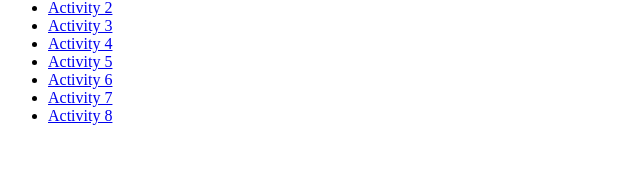
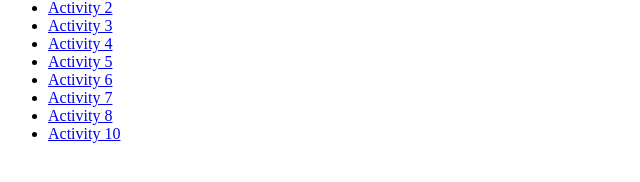
Before and after one commit to anzumr/microcredential, a plain HTML site: page index.html in a window 1280 px wide. Shown: the part 128-310 px from the top of the page, 0-640 px from the left. Drawn offline with Linux system fonts and the light colour scheme.

Commit message:
Add files via upload

```diff
--- a/index.html
+++ b/index.html
@@ -17,6 +17,8 @@
     <li><a href="day9/day9.html" target="_blank"> Activity 6</a></li>
     <li><a href="day10/day10.html" target="_blank"> Activity 7</a></li>
     <li><a href="day11/day11.html" target="_blank"> Activity 8</a></li>
+    <li><a href="day12/activity10.html" target="_blank"> Activity 10</a></li>
+
 
  </ul>
 </body>
```
